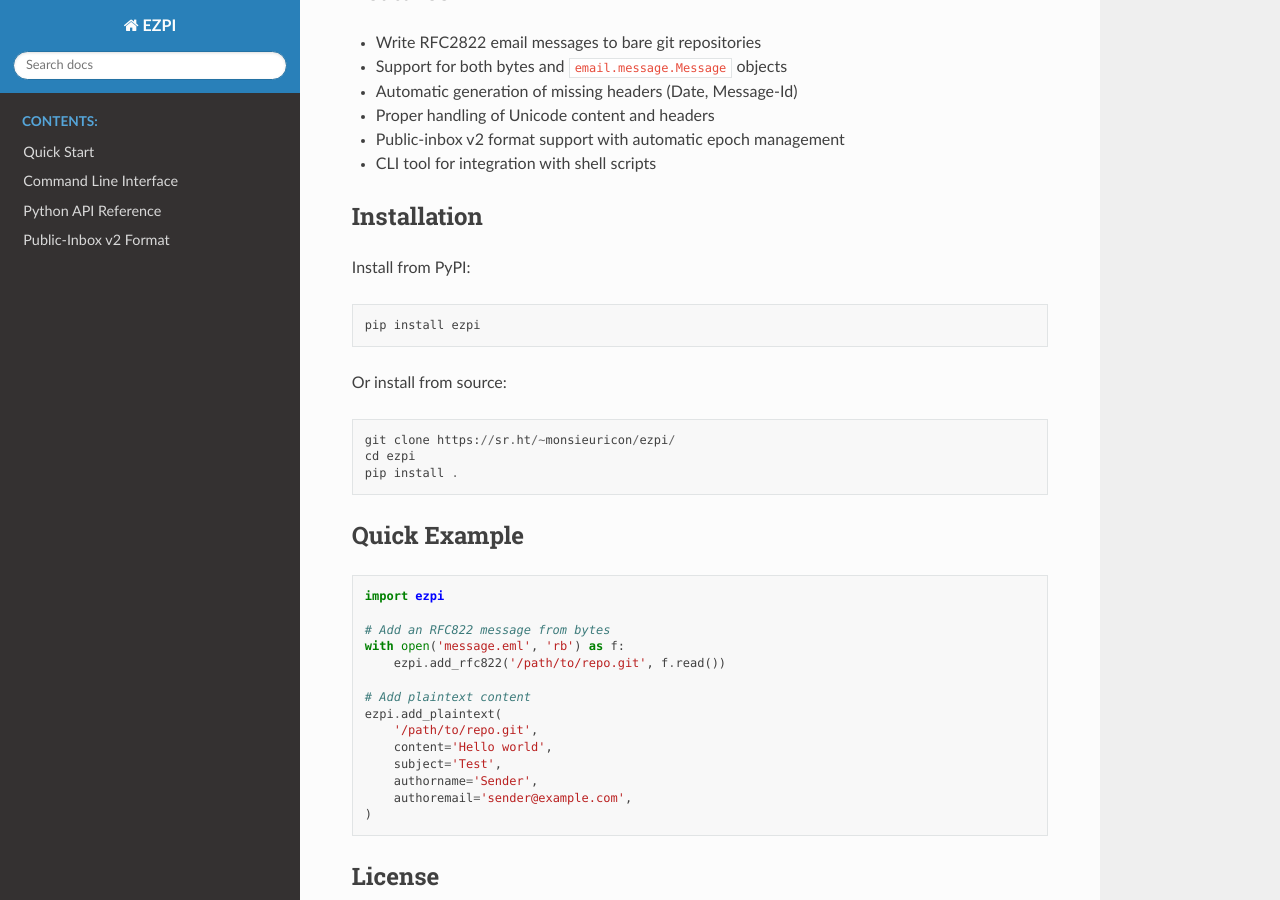
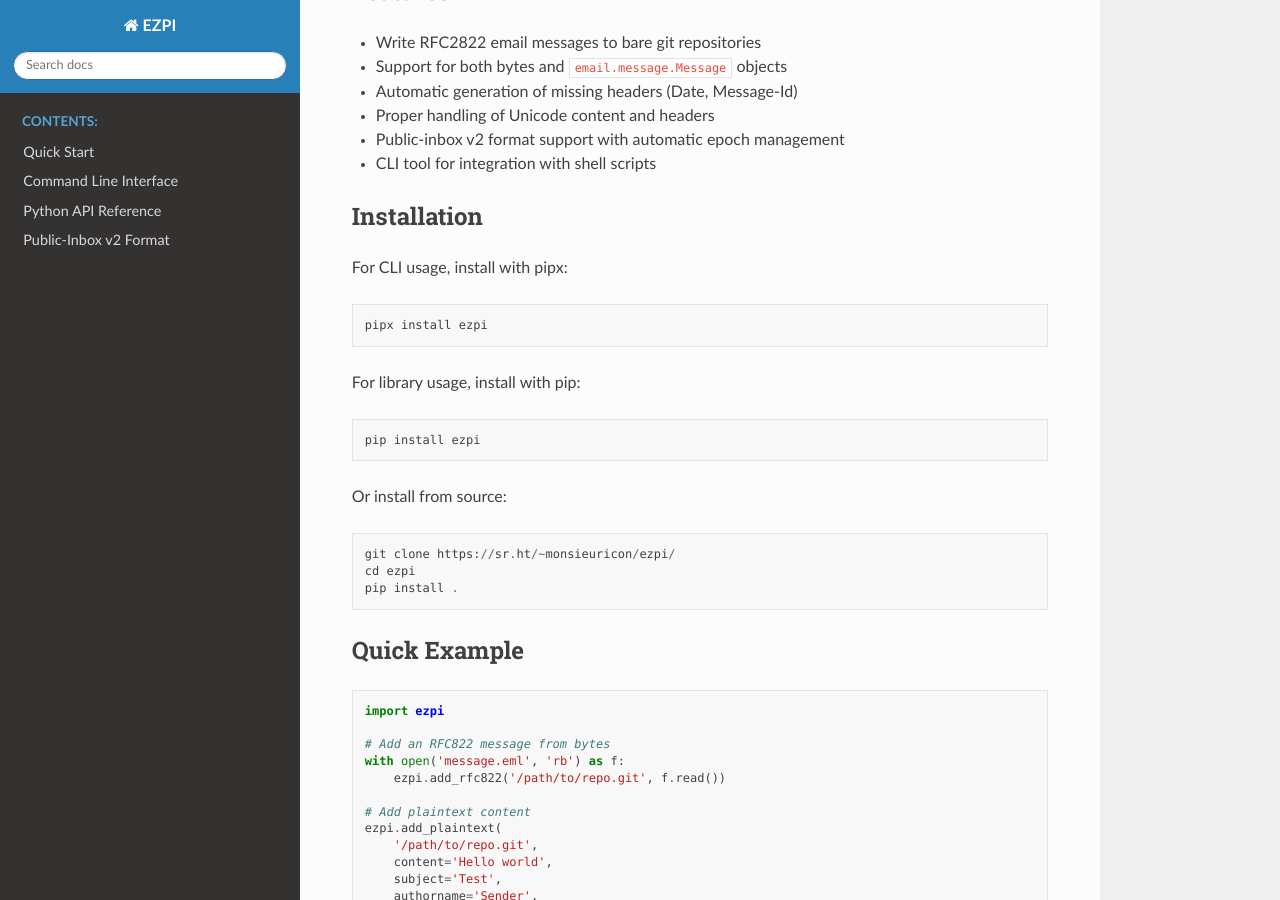
Before and after one commit to kernelorg-mirror/utils_ezpi_ezpi, a Sphinx documentation site: the page built from docs/index.rst, in a window 1280 px wide and 900 px high, scrolled down 1013 px. Built offline with Sphinx 7.4.7 and the Read the Docs theme 3.1.0, drawn with Linux system fonts in a browser that asks for light colours.

Commit message:
Recommend pipx for CLI installation
Update installation instructions across README and documentation to
recommend pipx for CLI usage while keeping pip as an alternative for
library usage. This provides better isolation for CLI tool installations.

Also update README to reflect that v2 format support is now implemented
rather than a future feature.

Signed-off-by: Konstantin Ryabitsev <konstantin@linuxfoundation.org>
Assisted-by: claude-opus-4-5-20251101

```diff
--- a/docs/index.rst
+++ b/docs/index.rst
@@ -26,7 +26,11 @@ Features
 Installation
 ------------
 
-Install from PyPI::
+For CLI usage, install with pipx::
+
+    pipx install ezpi
+
+For library usage, install with pip::
 
     pip install ezpi
 
--- a/docs/quickstart.rst
+++ b/docs/quickstart.rst
@@ -6,7 +6,11 @@ This guide will help you get started with EZPI.
 Installation
 ------------
 
-Install EZPI using pip::
+For CLI usage, install with pipx::
+
+    pipx install ezpi
+
+For library usage, install with pip::
 
     pip install ezpi
 
```
Also changed, not shown: 1 other file.
